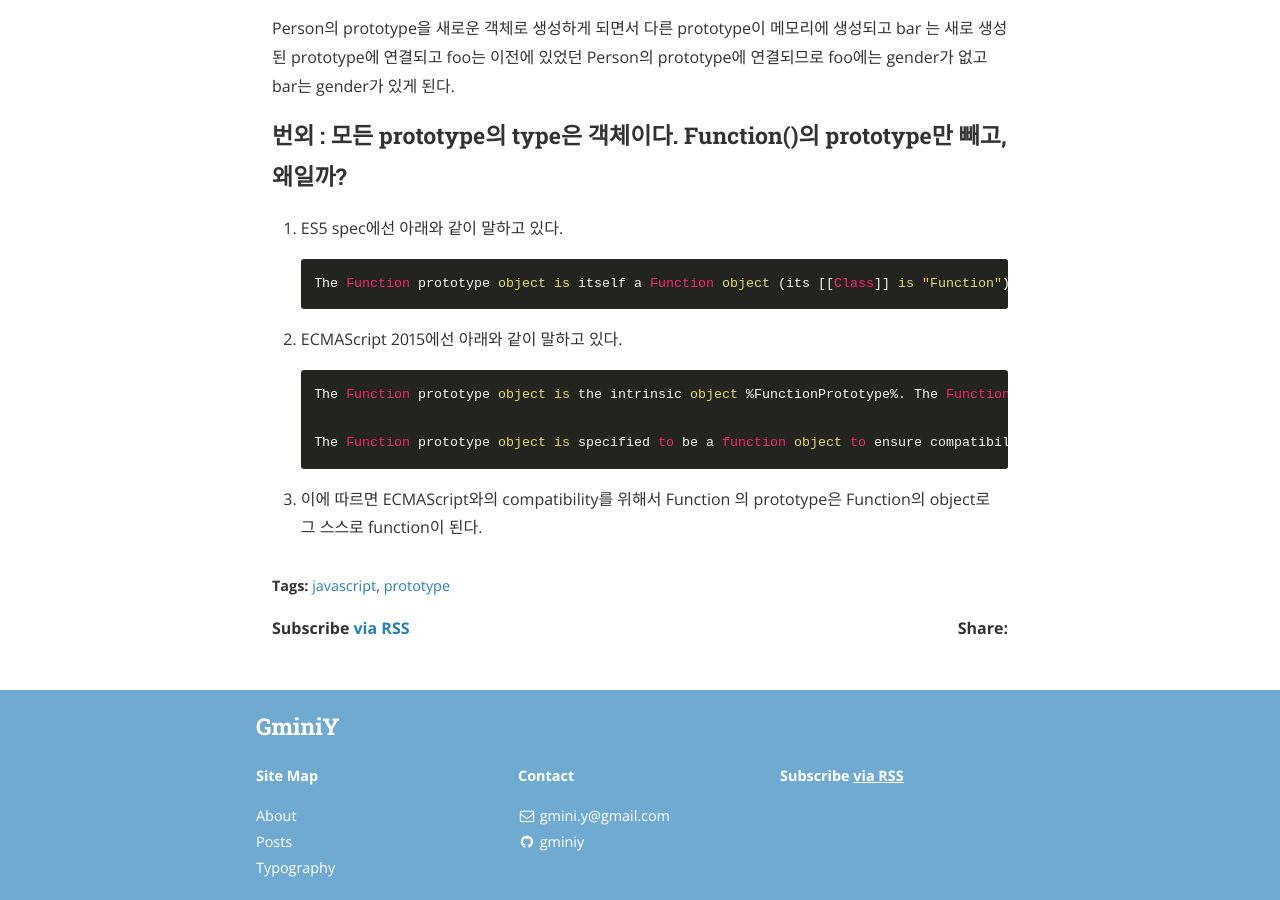
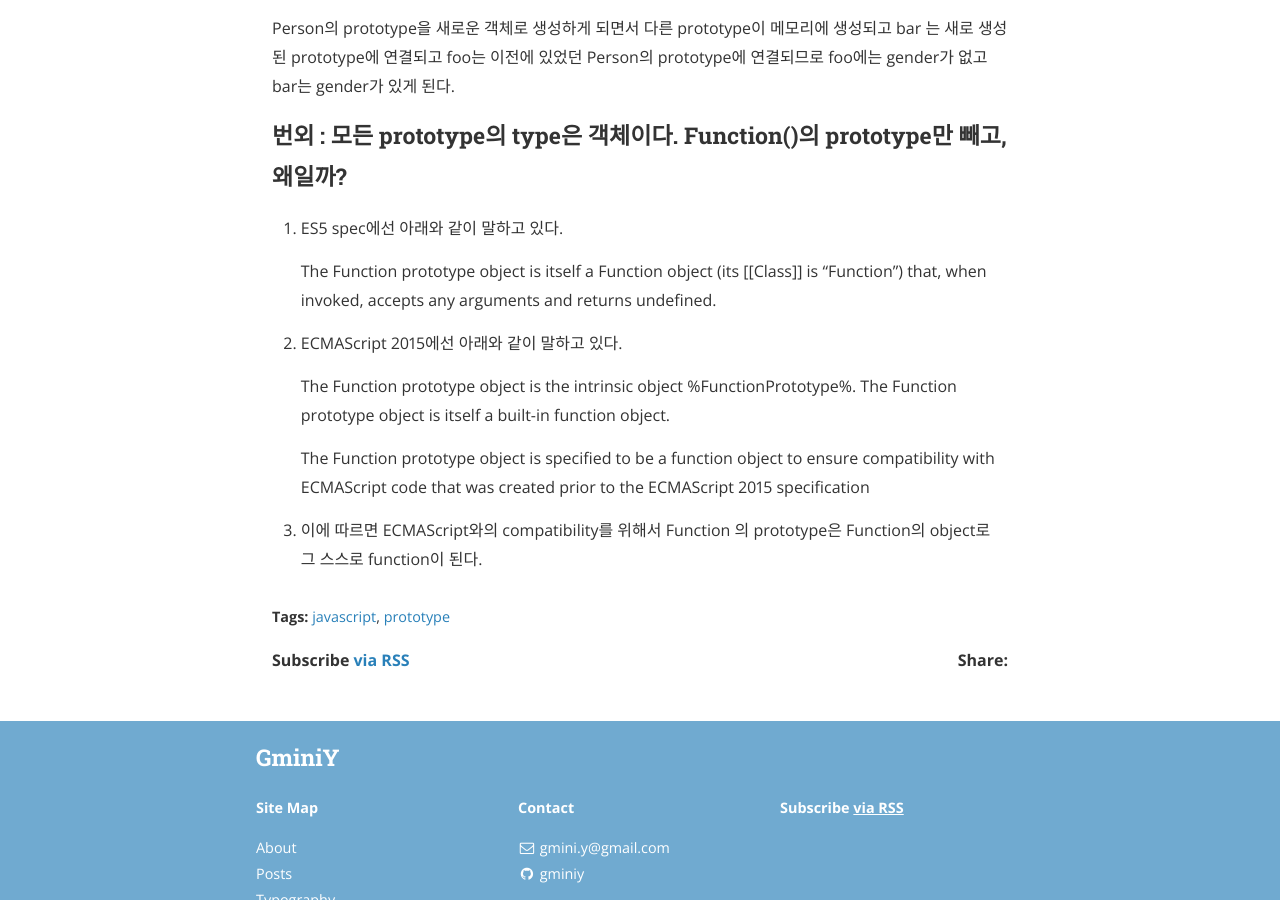
Before and after one commit to gminiy/gminiy.githup.io, a Jekyll site: the page built from _posts/2019-05-14-프로토타입.md, in a window 1280 px wide and 900 px high, scrolled down 2961 px. Built offline with Jekyll 4.4.1, drawn with Linux system fonts in a browser that asks for light colours; nearby versions of some CDN libraries.

Commit message:
Update 2019-05-14-프로토타입.md

````diff
--- a/_posts/2019-05-14-프로토타입.md
+++ b/_posts/2019-05-14-프로토타입.md
@@ -31,9 +31,9 @@ function Person(name) {
 
 그러면 함수로 객체를 생성하는 과정은 어떻게 될까. 객체는 다음과 같이 생성이 된다.
 
-```javascript
+{% highlight javascript %}
 const foo = new Person();
-```
+{% endhighlight %}
 
 함수를 생성하면 prototype이라는 property가 생성되고 그 객체 안에 constructor가 있다는 것을 상기하자.
 
@@ -41,15 +41,15 @@ const foo = new Person();
 
  우리는 여기서 의문이 든다. 객체는 다음과 같은 방식으로 만들 수 있기 때문이다.
 
-```javascript
+{% highlight javascript %}
 const obj = {};
-```
+{% endhighlight %}
 
 이렇게 객체를 생성하게 되면 new가 없으므로 constructor없이 객체가 생성되는 걸까? 물론 아니다. 이러한 표기법을 리터럴 방식이라고 하며 이는 아래 코드의 축약이다.
 
-```javascript
+{% highlight javascript %}
 const obj = new Object();
-```
+{% endhighlight %}
 
  즉, 리터럴 방식은 Object라는 JS의 내장함수에 new 키워드를 붙임으로써 Object함수의 prototype 객체가 갖는 constructor를 통해 만들어지는 것이다. 즉, foo는 Person의 constructor로 만들어진 것이고, obj는 Object의 constructor로 만들어진 것이다.
 
@@ -63,7 +63,8 @@ const obj = new Object();
 
 앞서 말했듯이 객체를 생성할때 prototype은 결정된다. 결정된 prototype은 다른 임의의 객체로 변경될 수도 있다. 즉, 부모 객체의 prototype이 변경될수도 있다는 말이다. 만약 prototype 변경시 constructor를 삭제하게 되면 그때 예상하지 않은 값이 나올 수도 있다. 아래 예제를 보자.
 
-```javascript
+
+{% highlight javascript %}
 function Person(name) {
   this.name = name;
 }
@@ -80,7 +81,7 @@ console.log(bar.gender); // 'male'
 
 console.log(foo.constructor); // ① Person(name)
 console.log(bar.constructor); // ② Object()
-```
+{% endhighlight %}
 
 foo의 proto에 연결된 prototype은 Person의 prototype이다. 이것은 foo가 생성되는 시점이 결정이 된다. foo의 prototype이 결정된 이후에 Person의 prototype을 constructor가 삭제된 일반 객체로 바꾸게 되면 그 다음 이 Person으로 bar 객체를 생성할때 Person은 constructor property가 없으므로 prototype chain을 타고 Object.prototype.constructor를 사용하게 되면서 bar의 constructor는 Object가 되어버린다.
 
@@ -92,16 +93,12 @@ Person의 prototype을 새로운 객체로 생성하게 되면서 다른 prototy
 
 1. ES5 spec에선 아래와 같이 말하고 있다.
 
-   ```
    The Function prototype object is itself a Function object (its [[Class]] is "Function") that, when invoked, accepts any arguments and returns undefined.
-   ```
 
 2. ECMAScript 2015에선 아래와 같이 말하고 있다.
 
-   ```
    The Function prototype object is the intrinsic object %FunctionPrototype%. The Function prototype object is itself a built-in function object.
 
    The Function prototype object is specified to be a function object to ensure compatibility with ECMAScript code that was created prior to the ECMAScript 2015 specification
-   ```
 
 3. 이에 따르면 ECMAScript와의 compatibility를 위해서 Function 의 prototype은 Function의 object로 그 스스로 function이 된다.
````
